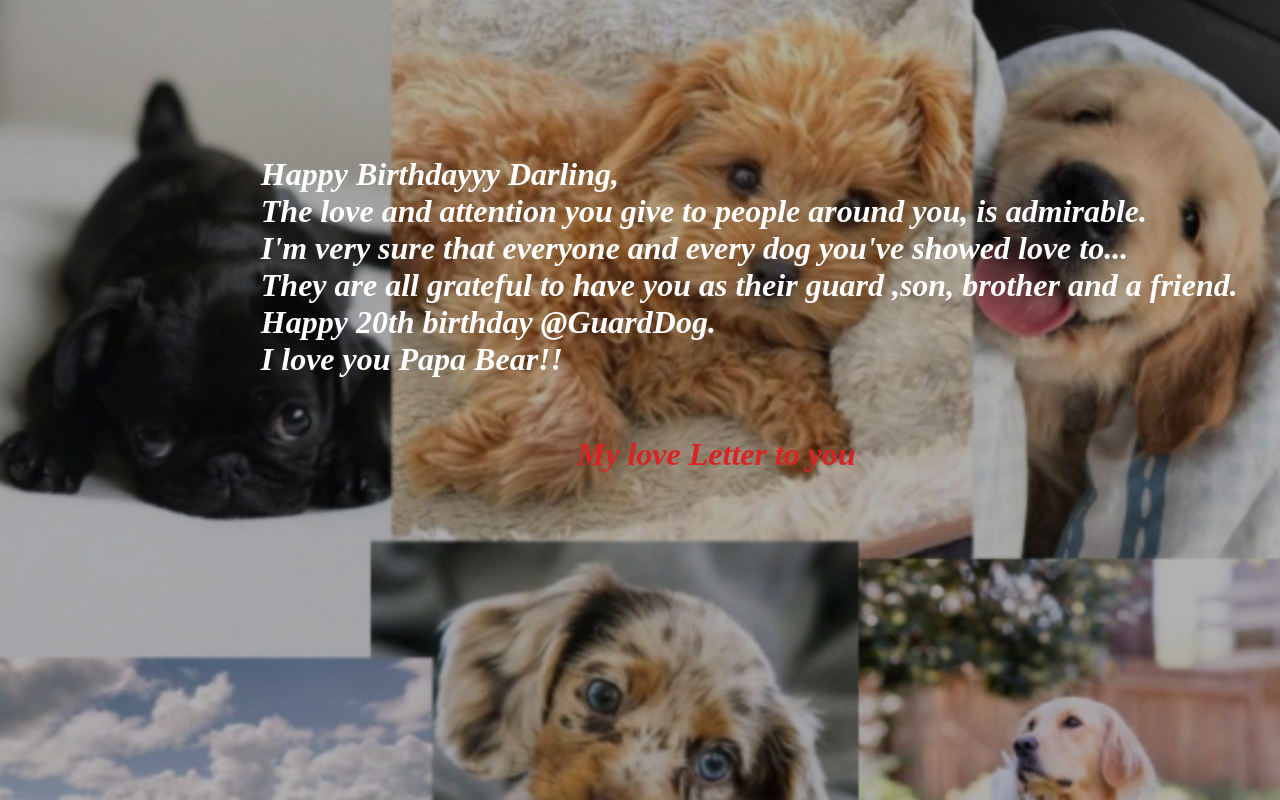
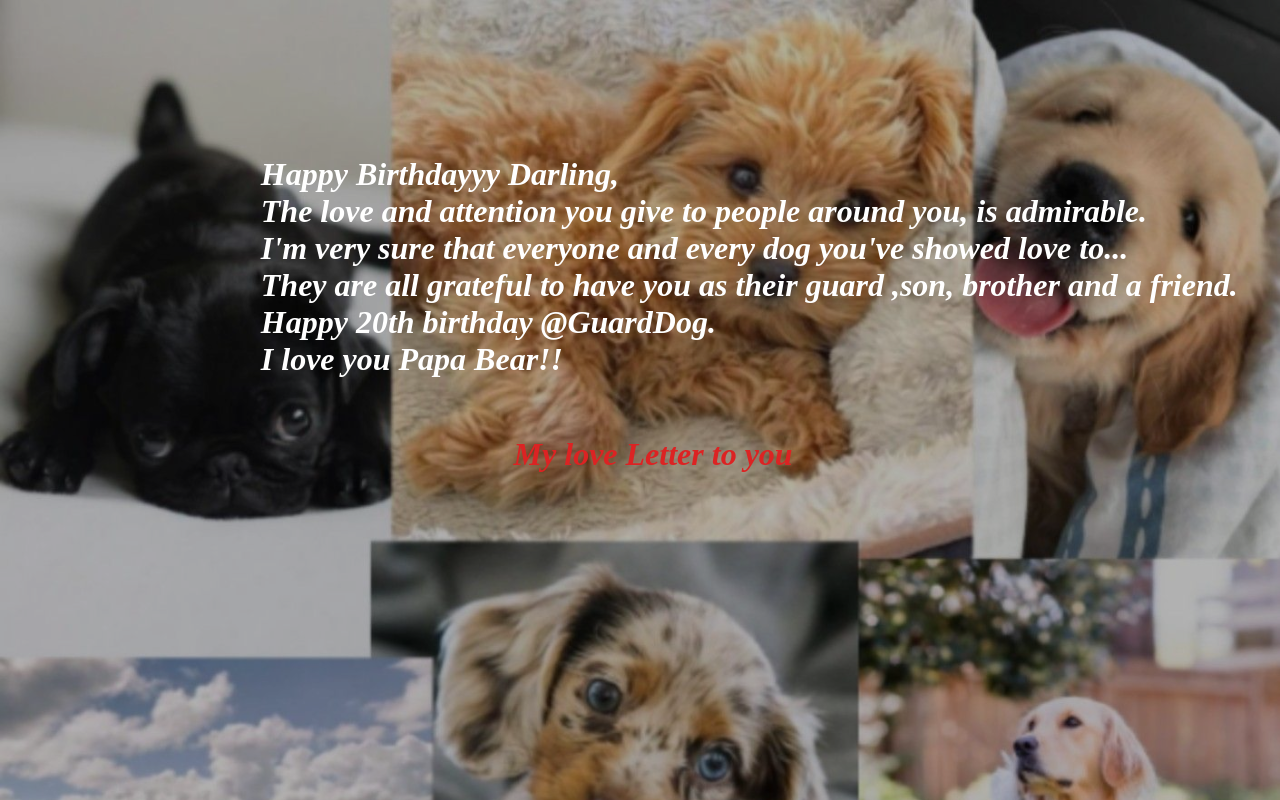
Before and after one commit to Group-A-1/card.html, a plain HTML site: page clickme.html in a window 1280 px wide. Drawn offline with Linux system fonts and the light colour scheme.

Commit message:
Update clickme.css

```diff
--- a/clickme.css
+++ b/clickme.css
@@ -24,7 +24,7 @@ h1{
     font-size: xx-large;
     color: rgb(220, 35, 35);
     font-style: italic;
-    padding-left: 45%;
+    padding-left: 40%;
     padding-top: 5px;
 }
 body{
```
